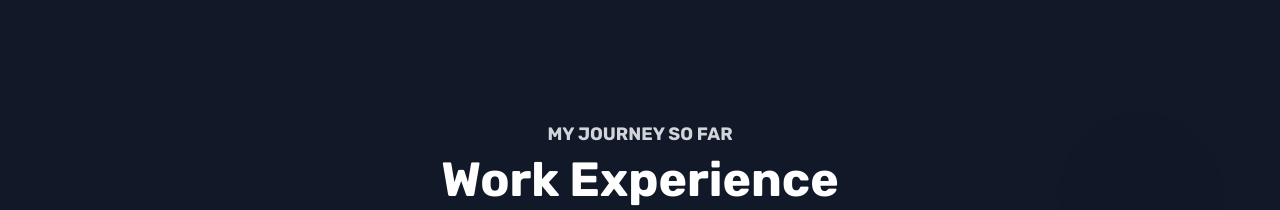
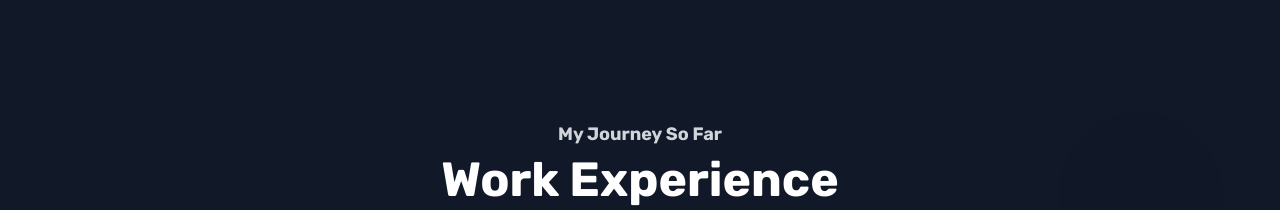
Before and after one commit to y4th4rthh/yatharth-portfolio, a React (Create React App) app: page / in a window 1280 px wide. Shown: the part 2960-3170 px from the top of the page. Built offline with nearby package versions, Linux system fonts and the light colour scheme.

Commit message:
Update WorkExperience.jsx

```diff
--- a/src/WorkExperience.jsx
+++ b/src/WorkExperience.jsx
@@ -130,7 +130,7 @@ const WorkExperience = () => {
 
       <div className='max-w-7xl mx-auto px-4 sm:px-6 lg:px-8'>
         <div className='text-center mb-12'>
-          <p className='font-semibold text-lg dark:text-gray-800 text-gray-300 mb-2'>MY JOURNEY SO FAR</p>
+          <p className='font-semibold text-lg dark:text-gray-800 text-gray-300 mb-2'>My Journey So Far</p>
           <h2 className='text-4xl sm:text-5xl font-extrabold mt-2 dark:text-gray-800 text-white'>
             Work Experience
           </h2>
```
